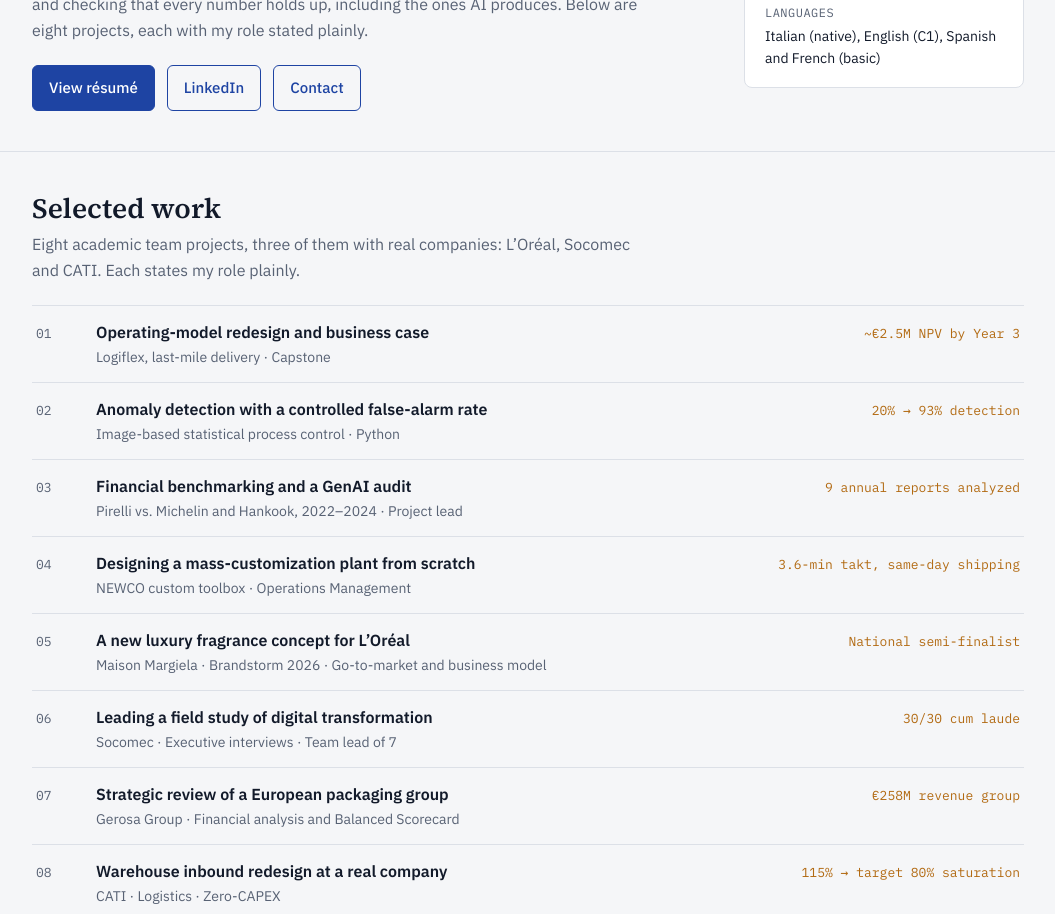
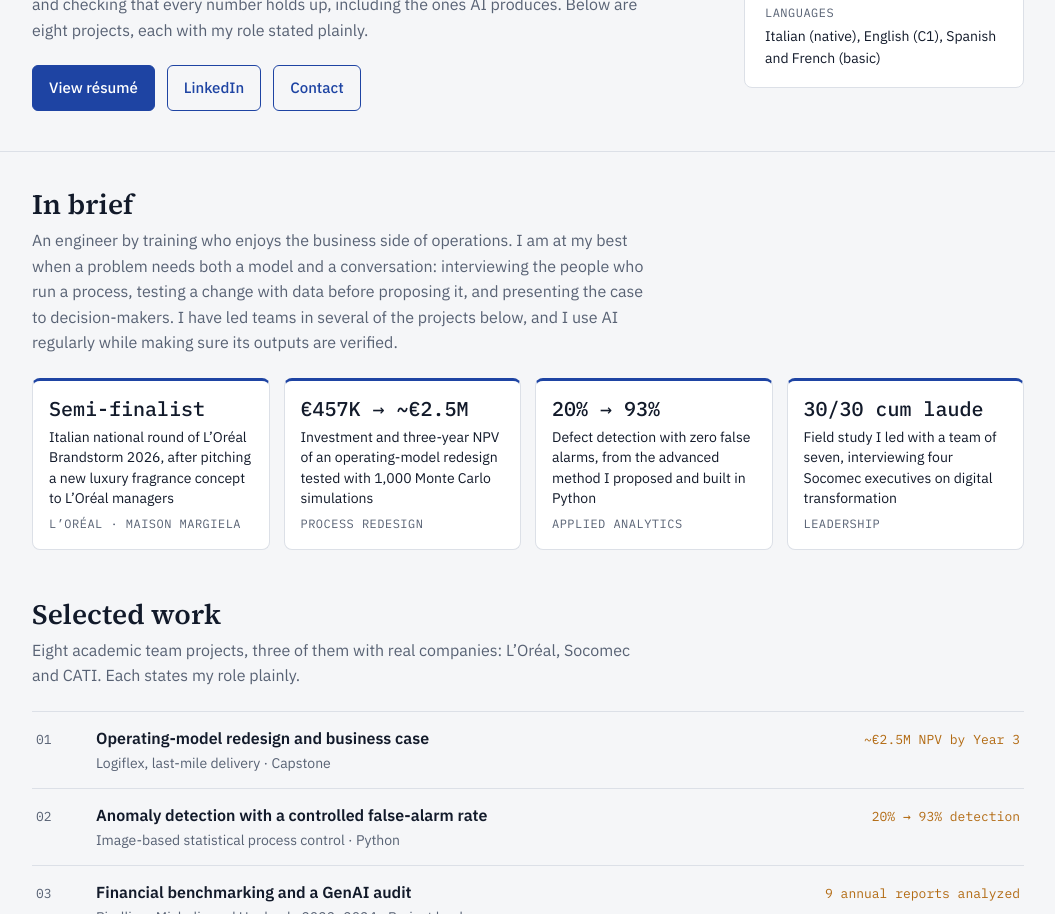
Before and after one commit to alessandromorabito/alessandromorabito.github.io, a plain HTML site: page index.html in a window 1280 px wide. Shown: the part 506-1420 px from the top of the page, without its empty margins (112-1167 px from the left). Drawn offline with Linux system fonts and the light colour scheme.

Commit message:
Add files via upload

```diff
--- a/index.html
+++ b/index.html
@@ -70,6 +70,16 @@ h1,h2,h3{font-family:var(--display);font-weight:600;line-height:1.2;text-wrap:ba
 .facts dd{margin:2px 0 0}
 .monogram{width:72px;height:72px;border-radius:50%;background:var(--accent-soft);color:var(--accent);display:grid;place-items:center;font-family:var(--display);font-size:28px;font-weight:600;margin-bottom:16px}
 
+.brief{padding:36px 0 8px}
+.brief h2{font-size:28px;margin-bottom:6px}
+.brief-grid{display:grid;grid-template-columns:repeat(4,minmax(0,1fr));gap:14px;margin-top:18px}
+.hl{display:flex;flex-direction:column;gap:6px;background:var(--surface);border:1px solid var(--rule);border-top:3px solid var(--accent);border-radius:8px;padding:16px;text-decoration:none;color:var(--ink)}
+.hl:hover{border-color:var(--accent)}
+.hl .v{font-family:var(--mono);font-size:20px;font-weight:500;font-variant-numeric:tabular-nums;line-height:1.2}
+.hl .l{font-size:14px;line-height:1.45}
+.hl .w{font-family:var(--mono);font-size:12px;color:var(--muted);text-transform:uppercase;letter-spacing:.04em;margin-top:auto}
+@media (max-width:860px){.brief-grid{grid-template-columns:1fr 1fr}}
+@media (max-width:420px){.brief-grid{grid-template-columns:1fr}}
 /* Index of work */
 .index{padding:40px 0 8px}
 .index h2,.section-h{font-size:28px;margin-bottom:6px}
@@ -172,7 +182,7 @@ footer .wrap{display:flex;justify-content:space-between;gap:16px;flex-wrap:wrap}
     <div class="wrap intro-grid">
       <div>
         <p class="kicker">Strategy · Operations · Applied analytics</p>
-        <h1>Engineering rigor for operations and strategy decisions.</h1>
+        <h1>Making operations measurable and decisions defensible.</h1>
         <p class="lede">I am completing a double MSc in Supply Chain &amp; Operations Management (University of Illinois Chicago) and Management Engineering (Politecnico di Milano), graduating in 2027.</p>
         <p>I enjoy the work between the spreadsheet and the meeting room: understanding how a process really runs, measuring what it costs, building a business case people can trust, and checking that every number holds up, including the ones AI produces. Below are eight projects, each with my role stated plainly.</p>
         <div class="actions">
@@ -191,6 +201,19 @@ footer .wrap{display:flex;justify-content:space-between;gap:16px;flex-wrap:wrap}
           <div><dt>Languages</dt><dd>Italian (native), English (C1), Spanish and French (basic)</dd></div>
         </dl>
       </aside>
+    </div>
+  </section>
+
+  <section class="brief" id="brief">
+    <div class="wrap">
+      <h2>In brief</h2>
+      <p class="sub">An engineer by training who enjoys the business side of operations. I am at my best when a problem needs both a model and a conversation: interviewing the people who run a process, testing a change with data before proposing it, and presenting the case to decision-makers. I have led teams in several of the projects below, and I use AI regularly while making sure its outputs are verified.</p>
+      <div class="brief-grid">
+        <a class="hl" href="#loreal"><span class="v">Semi-finalist</span><span class="l">Italian national round of L’Oréal Brandstorm 2026, after pitching a new luxury fragrance concept to L’Oréal managers</span><span class="w">L’Oréal · Maison Margiela</span></a>
+        <a class="hl" href="#logiflex"><span class="v">€457K → ~€2.5M</span><span class="l">Investment and three-year NPV of an operating-model redesign tested with 1,000 Monte Carlo simulations</span><span class="w">Process redesign</span></a>
+        <a class="hl" href="#spc"><span class="v">20% → 93%</span><span class="l">Defect detection with zero false alarms, from the advanced method I proposed and built in Python</span><span class="w">Applied analytics</span></a>
+        <a class="hl" href="#socomec"><span class="v">30/30 cum laude</span><span class="l">Field study I led with a team of seven, interviewing four Socomec executives on digital transformation</span><span class="w">Leadership</span></a>
+      </div>
     </div>
   </section>
 
```
